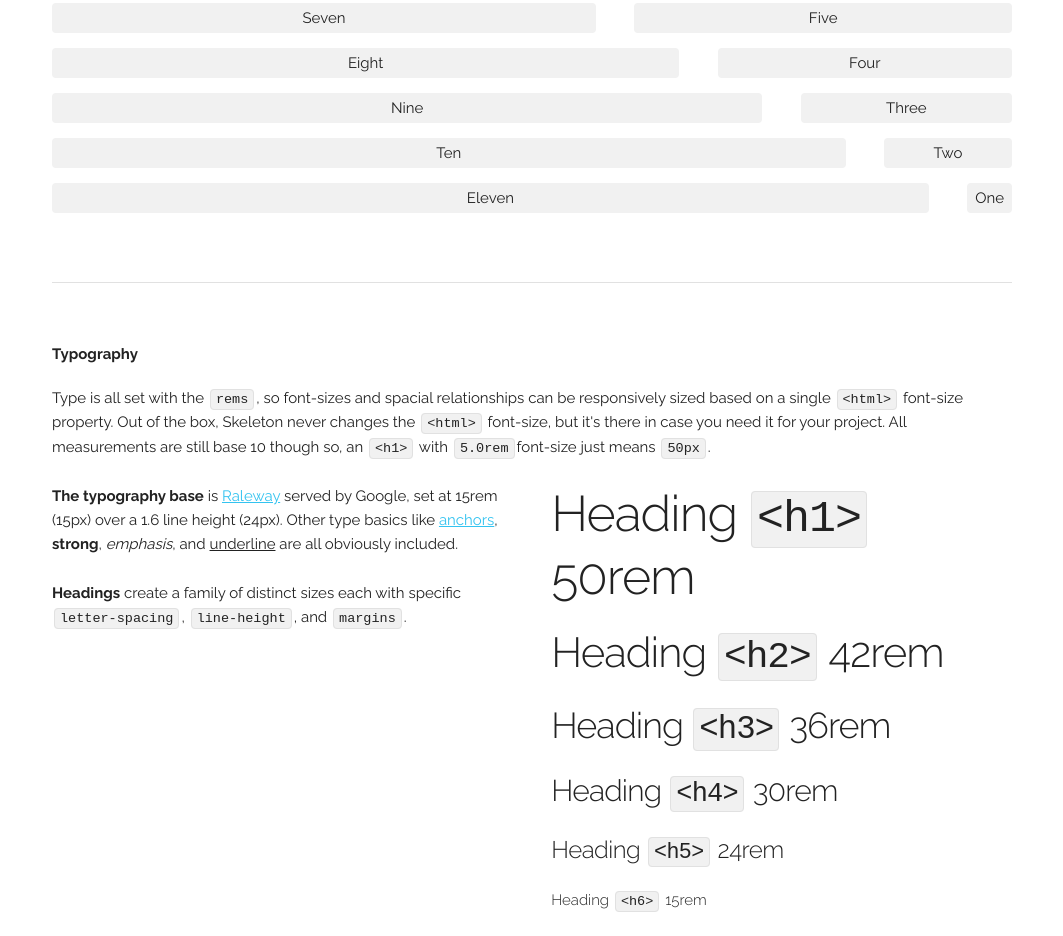
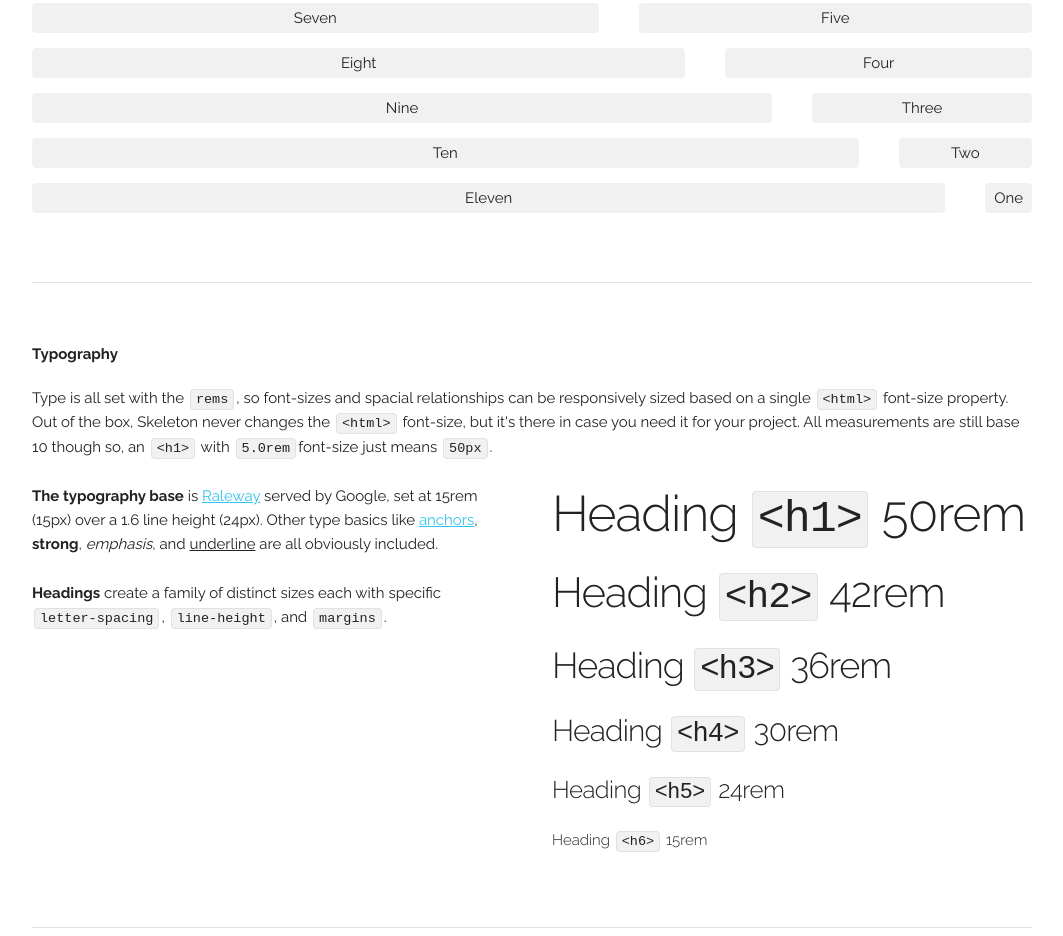
Before and after one commit to Wurielle/sassy-skeleton, a plain HTML site: page index.html in a window 1280 px wide. Shown: the part 947-1883 px from the top of the page, without its empty margins (108-1171 px from the left). Drawn offline with Linux system fonts and the light colour scheme.

Commit message:
added grid and breakpoints

```diff
--- a/sass/_variables.sass
+++ b/sass/_variables.sass
@@ -1,3 +1,14 @@
+// Grid ------------------------------------------------------------------------
+// Breakpoints
+$bp-xxs: 400px
+$bp-xs: 550px
+$bp-sm: 750px
+$bp-md: 1000px
+$bp-lg: 1200px
+
+//gutters
+$gutter-width: 20px
+
 // Colors-----------------------------------------------------------------------
 $primary-color: #33C3F0
 $primary-color-hover: darken($primary-color, 10% )
@@ -41,12 +52,30 @@ $letter-spacing-h4: -.08rem
 $letter-spacing-h5: -.05rem
 $letter-spacing-h6: 0
 
+// For devices larger than $bp-xs
+$enable-min-xs-h: true // Enables following h font-sizes for (min-width: $bp-xs)
+
+$min-xs-h1: 5.0rem
+$min-xs-h2: 4.2rem
+$min-xs-h3: 3.6rem
+$min-xs-h4: 3.0rem
+$min-xs-h5: 2.4rem
+$min-xs-h6: 1.5rem
+
+// Lists -----------------------------------------------------------------------
+$li-margin: 0 0 1rem 0
+$nested-list-margin: 1.5rem 0 1.5rem 3rem
+$nested-list-font-size: 90%
+
 // Buttons ---------------------------------------------------------------------
 $button-height: 38px
 $button-padding: 0 30px
 $button-font-size: 1.1rem
 $button-font-weight: 600
 $button-letter-spacing: 0.1rem
+
+// Tables ----------------------------------------------------------------------
+$tables-td-padding: 12px 15px
 
 // Code ------------------------------------------------------------------------
 $code-padding: .2rem .5rem
@@ -62,18 +91,10 @@ $legend-label-margin: 0 0 .5rem 0
 $legend-label-font-weight: 600
 $label-body-margin: 0 0 .5rem .5rem
 
-// Lists -----------------------------------------------------------------------
-$li-margin: 0 0 1rem 0
-$nested-list-margin: 1.5rem 0 1.5rem 3rem
-$nested-list-font-size: 90%
-
 // Spacing ---------------------------------------------------------------------
 $spacing-button-margin: 0 0 1rem 0
 $spacing-input-margin: 0 0 1.5rem 0
 $spacing-misc-margin: 0 0 2.5rem 0
-
-// Tables ----------------------------------------------------------------------
-$tables-td-padding: 12px 15px
 
 // Misc ------------------------------------------------------------------------
 $border-radius: 4px
--- a/sass/ui/grid/_grid.sass
+++ b/sass/ui/grid/_grid.sass
@@ -2,9 +2,9 @@
 .container
     position: relative
     width: 100%
-    max-width: 960px
+    max-width: $bp-md
     margin: 0 auto
-    padding: 0 20px
+    padding: 0 $gutter-width
     box-sizing: border-box
 .column,
 .columns
@@ -12,15 +12,15 @@
     float: left
     box-sizing: border-box
 
-// For devices larger than 400px
-@media (min-width: 400px)
+// For devices larger than $bp-xxs
+@media (min-width: $bp-xxs)
     .container
         width: 85%
         padding: 0
 
 
-// For devices larger than 550px
-@media (min-width: 550px)
+// For devices larger than $bp-xs
+@media (min-width: $bp-xs)
     .container
         width: 80%
     .column,
--- a/sass/ui/typography/_typography.sass
+++ b/sass/ui/typography/_typography.sass
@@ -28,20 +28,19 @@ h6
     letter-spacing: $letter-spacing-h6
 
 /* Larger than phablet */
-@media (min-width: 550px)
-    h1
-        font-size: 5.0rem
-    h2
-        font-size: 4.2rem
-    h3
-        font-size: 3.6rem
-    h4
-        font-size: 3.0rem
-    h5
-        font-size: 2.4rem
-    h6
-        font-size: 1.5rem
-
-
+@if $enable-min-xs-h == true
+    @media (min-width: $bp-xs)
+        h1
+            font-size: $min-xs-h1
+        h2
+            font-size: $min-xs-h2
+        h3
+            font-size: $min-xs-h3
+        h4
+            font-size: $min-xs-h4
+        h5
+            font-size: $min-xs-h5
+        h6
+            font-size: $min-xs-h6
 p
     margin-top: 0
```
Also changed, not shown: sass/ui/mq/_mq.sass (+5 -5 lines), export/main.css.
